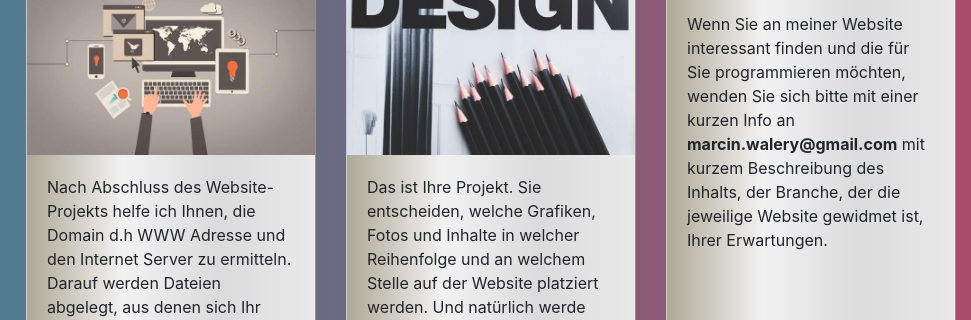
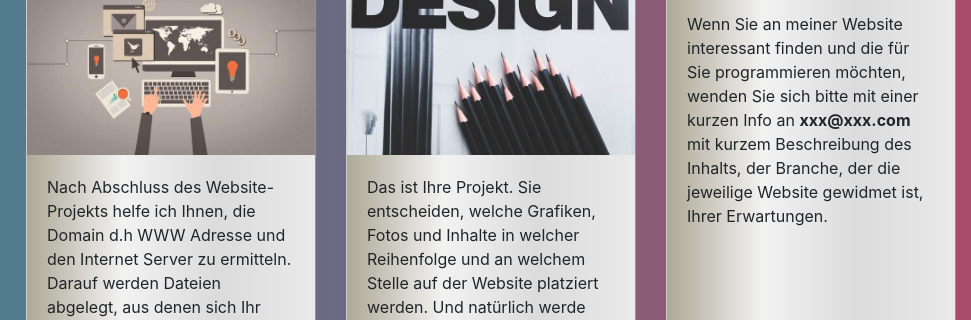
Before and after one commit to walery0001/Offer-Seite, a plain HTML site: page index.html in a window 1280 px wide. Shown: the part 1557-1877 px from the top of the page, 309-1280 px from the left. Drawn offline with nearby package versions, Linux system fonts and the light colour scheme.

Commit message:
change xxx

```diff
--- a/index.html
+++ b/index.html
@@ -160,15 +160,15 @@
           <div class="card-body">
             <p class="card-text">
               <span class="german">Wenn Sie an meiner Website interessant finden und die für Sie programmieren möchten,
-                wenden Sie sich bitte mit einer kurzen Info an <b>marcin.walery@gmail.com</b> mit kurzem Beschreibung
+                wenden Sie sich bitte mit einer kurzen Info an <b>xxx@xxx.com</b> mit kurzem Beschreibung
                 des Inhalts, der
                 Branche, der die jeweilige Website gewidmet ist, Ihrer Erwartungen.</span>
               <span class="england">If you are interested in my Website and would like to program it for you, please
-                contact <b>marcin.walery@gmail.com</b> with a short Info: description of the content, the industry which
+                contact <b>xxx@xxx.com</b> with a short Info: description of the content, the industry which
                 the
                 given website will be devoted to, your expectations.</span>
               <span class="polen">Jeśli zainteresowała Państwa moja Strona Internetowa i chcielibyście abym
-                zaprogramował i dla Państwa , proszę o kontakt mailowy <b>marcin.walery@gmail.com</b> z krótkim Info:
+                zaprogramował i dla Państwa , proszę o kontakt mailowy <b>xxx@xxx.com</b> z krótkim Info:
                 opisem
                 treści,branży której bedzie poświecona dana strona, Państwa oczekiwania . </span>
             </p>
```
